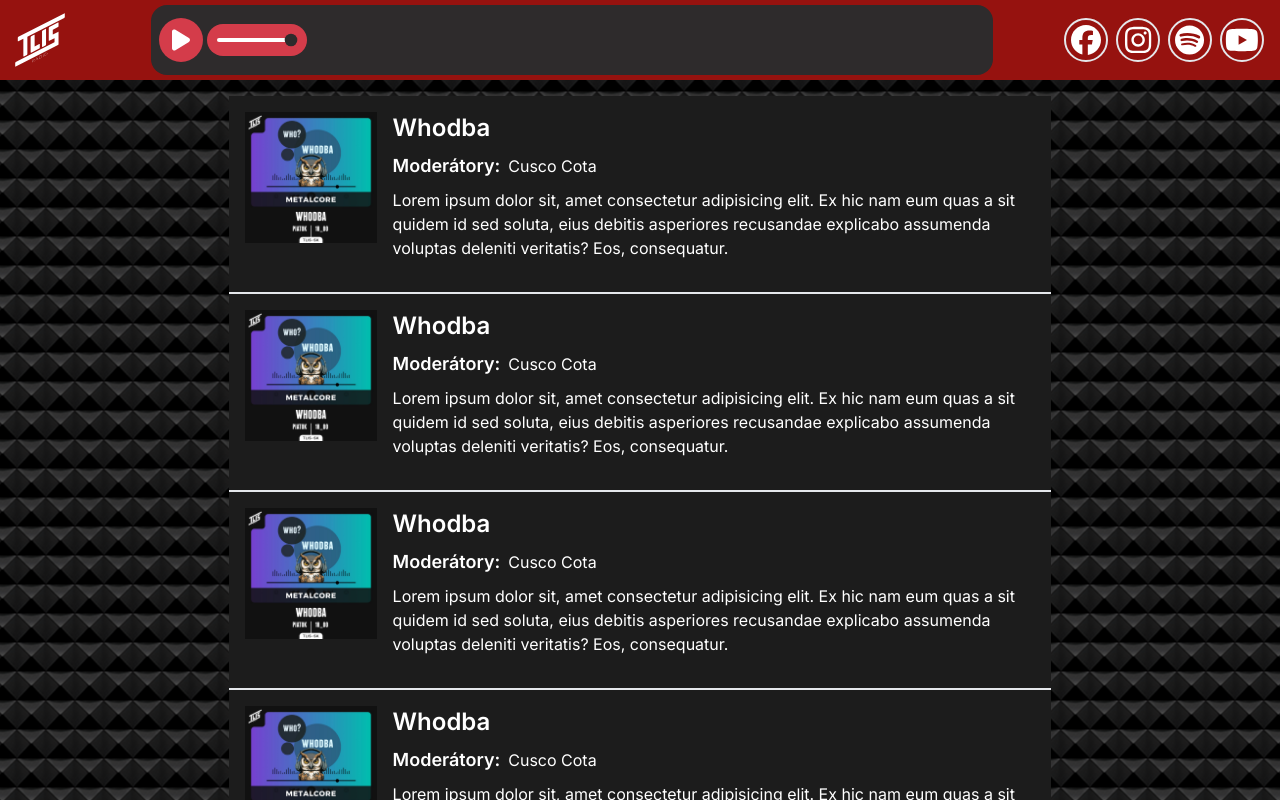
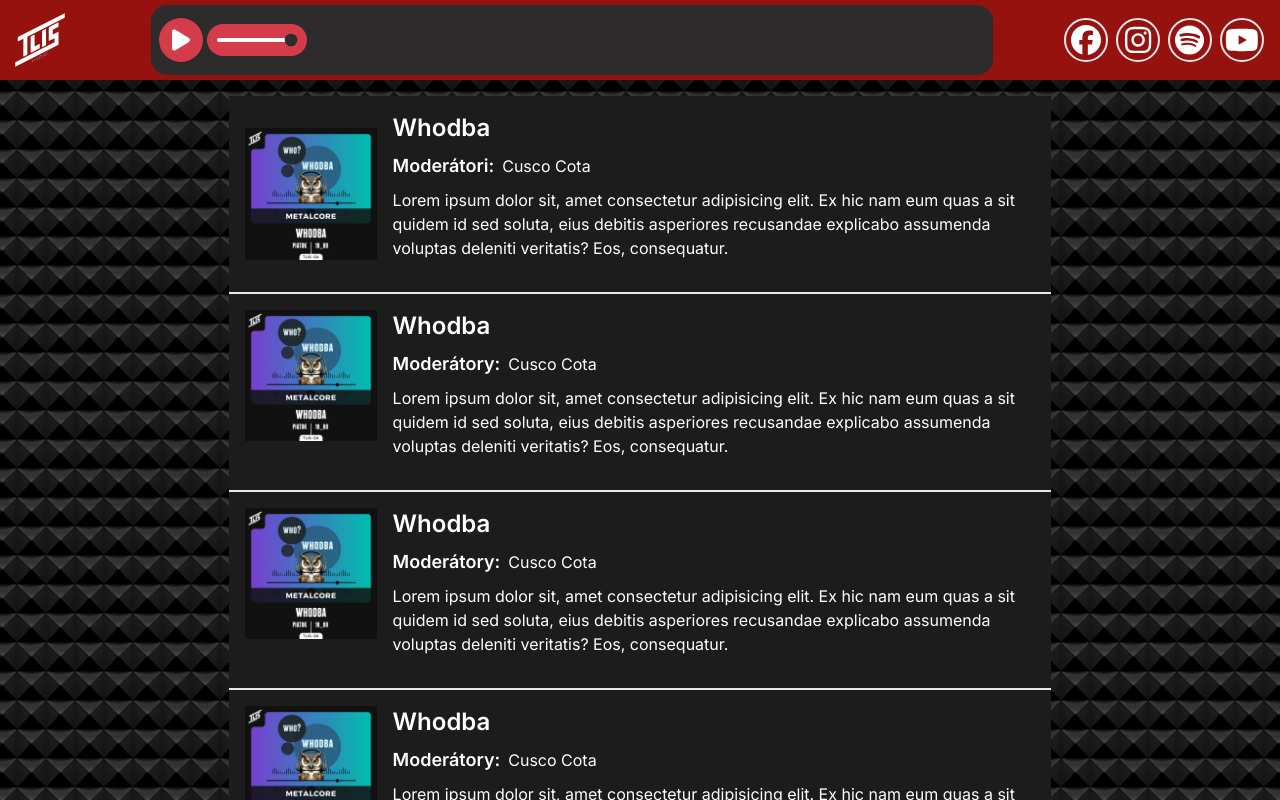
Before and after one commit to tlis-radio/cms-web, a Next.js app: page /pages/relacie in a window 1280 px wide. Shown: the top 800 px of the page. Built offline with nearby package versions, Linux system fonts and the light colour scheme; no server answers.

Commit message:
Experimented with one element in shows
+ fixed typos in song-data.tsx and relacie/page.tsx

```diff
--- a/src/app/pages/relacie/page.tsx
+++ b/src/app/pages/relacie/page.tsx
@@ -4,14 +4,14 @@ import krivko from "@/../public/images/whodba.jpg";
 const Shows: React.FC = () => {
    return (
       <div>
-         <div className="bg-[#1c1c1c] text-white mx-4 flex cursor-pointer flex-col gap-4 border-b-2 p-4 hover:bg-[#111] sm:flex-row ">
+         <div className="bg-[#1c1c1c] text-white mx-4 flex cursor-pointer flex-col gap-4 border-b-2 p-4 hover:bg-[#111] transition-colors duration-200 sm:flex-row justify-center items-center">
             <div>
                <img src={krivko.src} className="w-80"/>
             </div>
             <div className="flex flex-col gap-2 text-left">
                <h2 className="text-2xl font-semibold">Whodba</h2>
                <span className="flex items-center gap-2">
-                  <p className="text-lg font-semibold">Moderátory:</p>
+                  <p className="text-lg font-semibold">Moderátori:</p>
                   <p>Cusco Cota</p>
                </span>
                <p className="pb-4">Lorem ipsum dolor sit, amet consectetur adipisicing elit. Ex hic nam eum quas a sit quidem id sed soluta, eius debitis asperiores recusandae explicabo assumenda voluptas deleniti veritatis? Eos, consequatur.</p>
--- a/src/components/player/song-data.tsx
+++ b/src/components/player/song-data.tsx
@@ -25,7 +25,7 @@ async function fetchSourceTitle(apiEndpoint: string): Promise<string[]> {
     */
 
    if (title === "Unknown") {
-      return ["Počúvaťe Rádio TLIS"];
+      return ["Počúvate Rádio TLIS"];
    }
    // Reverse used to switch artist and song title
    return title.split(" - ").reverse();
```
